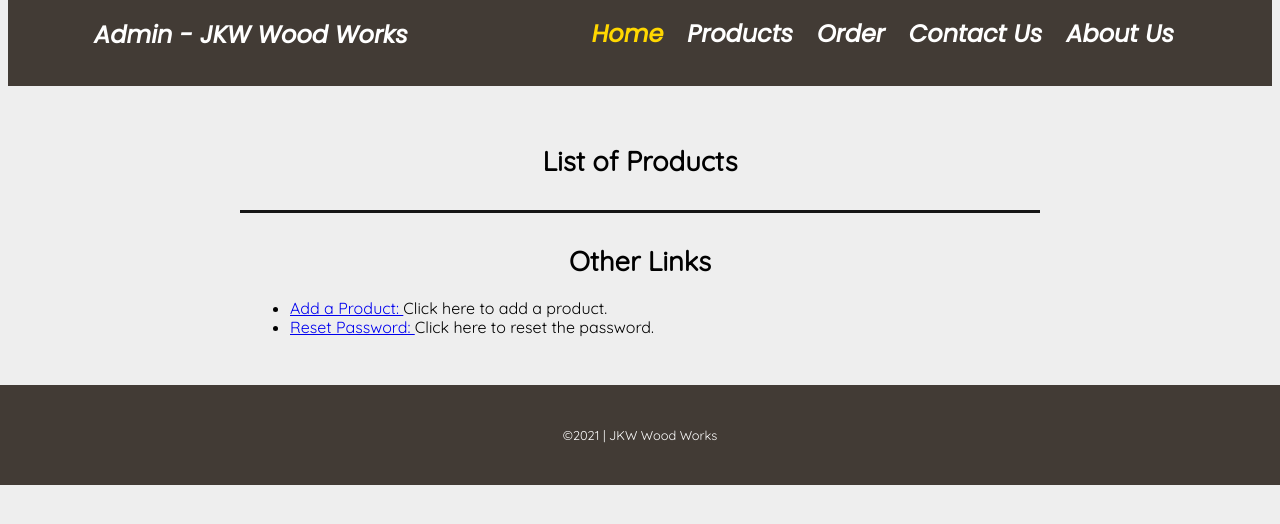
After one commit to nwrocketman64/JKWWOODWORKS-codebase, a Flask app: page /admin in a window 1280 px wide. The commit adds this page. Shown: the top 524 px of the page. Run offline with Flask 2, Linux system fonts and the light colour scheme; data that the repository does not hold is empty; some libraries are stand-ins or nearby versions.

Commit message:
Added Admin Controller.

```diff
--- a/app.py
+++ b/app.py
@@ -2,10 +2,6 @@
 from flask import Flask, render_template
 from flask_session import Session
 from flask_pymongo import PyMongo
-
-# Import the controllers.
-from controllers.shop import shop
-from controllers.auth import auth
 
 # Create the applications.
 app = Flask(__name__)
@@ -16,6 +12,7 @@ mongo = PyMongo(app)
 
 # Get the shop collection.
 products_db = mongo.db.products
+user_db = mongo.db.user
 
 # Configure the sessions in the web app.
 app.config["SESSION_PERMANENT"] = False
@@ -23,8 +20,14 @@ app.config["SESSION_TYPE"] = "filesystem"
 app.secret_key = "\xd5$\xa2\xd5\xd8\x06\xab\xa4\xb5\x86\xec\xf1Tn[s"
 Session(app)
 
+# Import the controllers.
+from controllers.shop import shop
+from controllers.admin import admin
+from controllers.auth import auth
+
 # Call the shop blueprint.
 app.register_blueprint(auth)
+app.register_blueprint(admin)
 app.register_blueprint(shop)
 
 # The 404 handler.
--- /dev/null
+++ b/controllers/admin.py
@@ -0,0 +1,33 @@
+# Import the needed libraries.
+from flask import Blueprint, render_template
+
+# Create the shop blueprint.
+admin = Blueprint('admin', __name__, template_folder='templates')
+
+# Import the database.
+from app import products_db
+
+@admin.route('/admin')
+def admin_page():
+    # Connect to the database and get all the products.
+    products = []
+    data = products_db.find()
+    for product in data:
+        output = {
+            'id': str(product['_id']),
+            'title': product['title'],
+            'imageUrl': product['imageUrl'],
+            'description': product['description'],
+            'price': product['price']
+        }
+        products.append(output)
+
+    # Gather the needed information.
+    kmarge = {
+        'title': 'Admin',
+        'path': '/home',
+        'products': products
+    }
+
+    # Render the page.
+    return render_template('admin.html', **kmarge)
--- a/static/css/large.css
+++ b/static/css/large.css
@@ -1,39 +1,86 @@
 /* 64em is also 1028px when basefont is 16px */
 @media only screen and (min-width: 64rem) {
-/*
-	.nav-link::after{
-		content: '';
-		display: block;
-		width: 0;
-		height: 2px;
-		background: #fff;
-		transition: width .3s;
+
+	#itemList{
+		display: grid;
+		grid-template-columns: 2fr 2fr;
+		grid-gap: 10px;
 	}
-	*/
-	/*
-	.nav-link::after{
-		content: '';
-		display: block;
-		width: 0;
-		height: 2px;
-		background: rgb(252, 252, 252);
-		transition: width .3s;
-	}
-	*/
+
 	.nav-link:hover::after {
 		width: 100%;
 		transition: width .5s;
 	}
 
-    /* Code for the header */
-	header {
+	#individual_product_grid{
+		display: grid;
+		grid-template-columns: 1fr 1fr;
+	}
+
+	.itemList{
+		display: grid;
+		grid-template-columns: 1fr 1fr 1fr;
+		grid-gap: 15px;
+	}
+
+	.item{
+		display: grid;
+		grid-template-columns: 1fr;
+		grid-template-rows: 1fr;
 		text-align: center;
-		font-size: 1.5em;
+	}
+
+	.item img{
+		grid-row: 1;
+		max-width: 100%;
+	}
+
+	.item p, h4{
+		display: flex;
+		text-align: left;
+		display: block;
+	}
+
+
+	/* individual product view */
+
+	.productViewCont{
+		display: grid;
+		grid-template-columns: 2fr 1fr;
+		grid-gap: 50px;
+	}
+
+	.productViewInfo{
+		margin: 0;
+	}
+
+	.productViewCont img{
+		grid-column: 1;
+		grid-row: 1;
+		max-width: 100%;
+	}
+
+	#logo{
+		color: rgb(226, 226, 226);
+		text-transform: uppercase;
+		letter-spacing: 5px;
+		font-size: 50px;
+	}
+
+	.navigation{
+		float: right;
 	}
 
 	/* Code for the navigation */
 	nav {
 		font-size: 1.5em;
+		display: flex;
+		justify-content: space-around;
+		align-items: center;
+		min-height: 8vh;
+		font-family: 'Poppins', sans-serif;
+
+
 	}
 
 	/* Code for the form */
--- a/static/css/medium.css
+++ b/static/css/medium.css
@@ -48,11 +48,6 @@
 		font-size: 1.7em;
 	}
 
-	main img {
-		float: right;
-		max-width: 40%;
-	}
-
 	section {
 		padding: 10px;
 	}
--- a/static/css/small.css
+++ b/static/css/small.css
@@ -9,13 +9,20 @@ body {
 	line-height: 1.8;
 }
 
-header, footer {
-
-    background-color: #1a1aff; /* #1a1aff */
+header{
+    /*background-color: #1a1aff; /* #1a1aff */
 
 	/*background-image: url("static/img/wood1.jpg");*/
     color: white;
     padding: 8px;
+}
+
+footer{
+	background: #423b35;
+	height: 100px;
+	display: flex;
+	justify-content: center;
+	align-items: center;
 }
 
 header h1 {
@@ -25,7 +32,6 @@ header h1 {
 }
 
 header img {
-	float: left;
 	margin-right: 20px;
 	border-radius: 15px;
 }
@@ -37,7 +43,7 @@ header p {
 /* Code for the navigation */
 nav {
 	margin: 0 auto;
-	background-color: #1a1aff;
+	background: #423b35;
 	margin-top: -1em;
 }
 
@@ -71,7 +77,9 @@ nav {
 
 #thePage {
 	font-weight: bold;
-	background-color: #1111b6;
+	/*background-color: #c9a505;*/
+	color: gold;
+
 }
 
 .responsive li {
@@ -179,7 +187,7 @@ footer {
 }
 
 footer a {
-	color: yellow;
+	color: white;
 }
 
 footer a:visited {
@@ -187,7 +195,7 @@ footer a:visited {
 }
 
 footer p:last-child {
-	color: yellow;
+	color: white;
 	font-size: 0.8em;
 }
 
--- /dev/null
+++ b/templates/admin.html
@@ -0,0 +1,27 @@
+{% extends 'base.html' %}
+
+{% block content %}
+    <section>
+        <h2>List of Products</h2>
+        <ul>
+        {% for product in products %}
+            <li>
+                {{ product.title }} | <a href="/admin/edit-product/{{ product.id }}">Edit Product</a> | <a href="/admin/delete-product/{{ product.id }}">Delete Product</a>
+            </li>
+        {% endfor %}
+        </ul>
+    </section>
+    <section>
+        <h2>Other Links</h2>
+        <ul>
+            <li>
+                <a href="/admin/add-products">Add a Product: </a>Click
+                here to add a product.
+            </li>
+            <li>
+                <a href="/password-reset">Reset Password: </a>Click here
+                to reset the password.
+            </li>
+        </ul>
+    </section>
+{% endblock %}
--- a/templates/base.html
+++ b/templates/base.html
@@ -16,8 +16,12 @@
 </head>
 <body>
     <header>
-        <h1>{{ title }} - JKW Wood Works</h1>
+        <!--<h1>{{ title }} - JKW Wood Works</h1>-->
+        <!--<img id="logo" src="/static/img/logo.jpg" alt="logo">-->
         <nav>
+            <div class="logo">
+                <h4>{{ title }} - JKW Wood Works</h4>
+            </div>
             <ul class = "navigation">
                 <li><a class="ham" href="#">&#9776; Menu</a></li>
                 <li><a class="nav-link" {% if '/home' in path %} id="thePage" {% endif %} href="/">Home</a></li>
```
Also changed, not shown: controllers/shop.py (+16 -2 lines), templates/index.html (+15 -1 lines), templates/product-view.html (+6 -4 lines), templates/products.html (+4 -3 lines).
